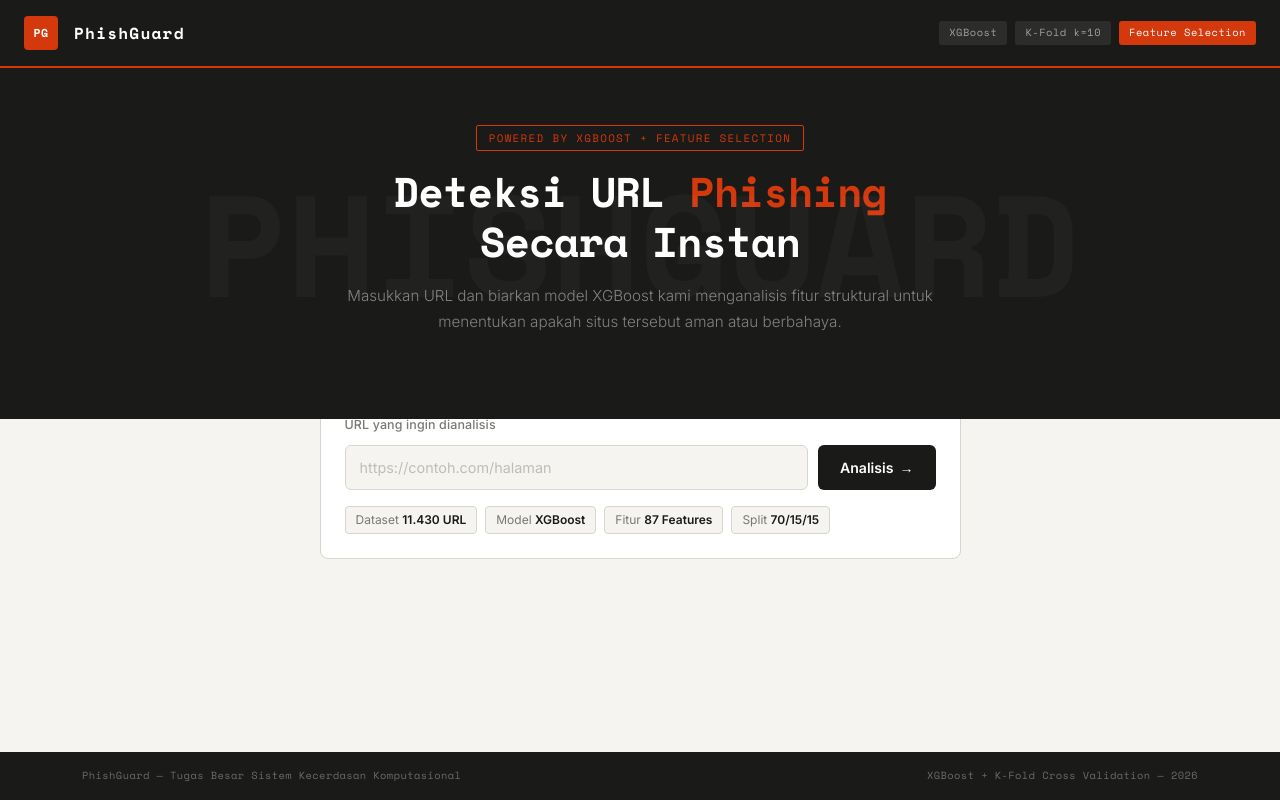
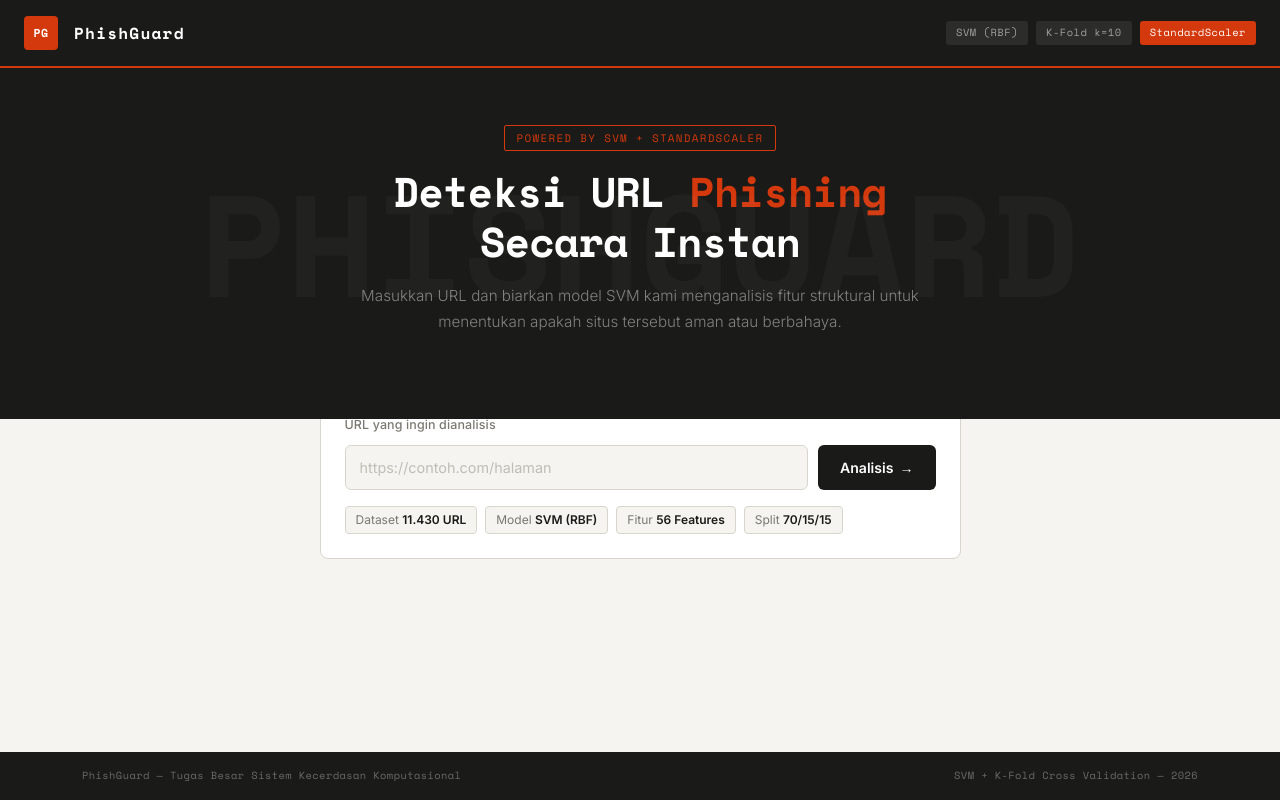
Before and after one commit to spnirma/Situs-Deteksi-Phising-dalam-URL---TUBES-SKC, a Flask app: page / in a window 1280 px wide. Run offline with Flask 3, Linux system fonts and the light colour scheme; parts of the project's set-up code (start-up, migrations or seed data) failed here and were passed over.

Commit message:
Fix false positive phishing: switch to SVM model, fix feature extraction bugs (https_token, nb_subdomains, length_words_raw, char_repeat), update all UI references from XGBoost to SVM

```diff
--- a/TUBES/TUBES/app.py
+++ b/TUBES/TUBES/app.py
@@ -1,6 +1,6 @@
 """
 GUI Deteksi Phishing Website - Flask Localhost
-Model  : XGBoost + Feature Selection + K-Fold CV
+Model  : SVM (RBF Kernel) + StandardScaler + K-Fold CV
 Jalankan: python app.py
 Buka    : http://127.0.0.1:5000
 """
@@ -61,7 +61,7 @@ def extract_features(url):
 
     # HTTP/HTTPS
     features['http_in_path']   = 1 if 'http' in path.lower() else 0
-    features['https_token']    = 1 if 'https' in hostname.lower() else 0
+    features['https_token']    = 0 if parsed.scheme == 'https' else 1
 
     # Rasio digit
     digits_url  = sum(c.isdigit() for c in full_url)
@@ -76,7 +76,7 @@ def extract_features(url):
     features['tld_in_subdomain']   = 0
     subdomain = hostname.replace('www.', '').split('.')[:-2]
     features['abnormal_subdomain'] = 1 if len(subdomain) > 1 else 0
-    features['nb_subdomains']      = len(hostname.split('.')) - 2 if hostname else 0
+    features['nb_subdomains']      = hostname.count('.') if hostname else 0
     features['prefix_suffix']      = 1 if '-' in hostname else 0
     features['random_domain']      = 0
     features['shortening_service'] = 1 if any(s in hostname for s in ['bit.ly', 'tinyurl', 'goo.gl', 't.co', 'ow.ly']) else 0
@@ -86,20 +86,20 @@ def extract_features(url):
     features['nb_redirection']          = url_no_protocol.count('//')
     features['nb_external_redirection'] = 0
 
-    # Statistik kata
-    words      = [w for w in re.split(r'[\W_]+', full_url) if w]
+    # Statistik kata — menggunakan \W+ split sesuai dataset
+    words_all  = [w for w in re.split(r'\W+', full_url) if w]
     words_host = [w for w in re.split(r'[\W_]+', hostname) if w]
     words_path = [w for w in re.split(r'[\W_]+', path) if w]
 
-    features['length_words_raw']   = len(words)
-    features['char_repeat']        = max((full_url.count(c) for c in set(full_url)), default=0)
-    features['shortest_words_raw'] = min((len(w) for w in words), default=0)
+    features['length_words_raw']   = max(len(words_all) - 2, 0)
+    features['char_repeat']        = max((hostname.count(c) for c in set(hostname)), default=0) if hostname else 0
+    features['shortest_words_raw'] = min((len(w) for w in words_all), default=0)
     features['shortest_word_host'] = min((len(w) for w in words_host), default=0)
     features['shortest_word_path'] = min((len(w) for w in words_path), default=0)
-    features['longest_words_raw']  = max((len(w) for w in words), default=0)
+    features['longest_words_raw']  = max((len(w) for w in words_all), default=0)
     features['longest_word_host']  = max((len(w) for w in words_host), default=0)
     features['longest_word_path']  = max((len(w) for w in words_path), default=0)
-    features['avg_words_raw']      = round(np.mean([len(w) for w in words]) if words else 0, 4)
+    features['avg_words_raw']      = round(np.mean([len(w) for w in words_all]) if words_all else 0, 4)
     features['avg_word_host']      = round(np.mean([len(w) for w in words_host]) if words_host else 0, 4)
     features['avg_word_path']      = round(np.mean([len(w) for w in words_path]) if words_path else 0, 4)
 
--- a/TUBES/TUBES/static/script.js
+++ b/TUBES/TUBES/static/script.js
@@ -24,8 +24,8 @@ async function checkURL() {
     document.getElementById('verdictLabel').textContent = isPhishing ? 'PHISHING' : 'LEGITIMATE';
     document.getElementById('urlDisplay').textContent   = data.url;
     document.getElementById('resultSub').textContent    = isPhishing
-      ? 'Model XGBoost mendeteksi pola mencurigakan pada URL ini. Hindari memasukkan data pribadi.'
-      : 'Model XGBoost tidak mendeteksi pola phishing. URL ini terlihat aman.';
+      ? 'Model SVM mendeteksi pola mencurigakan pada URL ini. Hindari memasukkan data pribadi.'
+      : 'Model SVM tidak mendeteksi pola phishing. URL ini terlihat aman.';
 
     document.getElementById('resultCard').classList.remove('d-none');
 
--- a/TUBES/TUBES/templates/index.html
+++ b/TUBES/TUBES/templates/index.html
@@ -17,9 +17,9 @@
       <span class="brand-name">PhishGuard</span>
     </div>
     <div class="d-flex gap-2 flex-wrap">
-      <span class="nav-pill">XGBoost</span>
+      <span class="nav-pill">SVM (RBF)</span>
       <span class="nav-pill">K-Fold k=10</span>
-      <span class="nav-pill accent">Feature Selection</span>
+      <span class="nav-pill accent">StandardScaler</span>
     </div>
   </nav>
 
@@ -28,9 +28,9 @@
     <div class="container">
       <div class="row justify-content-center text-center">
         <div class="col-lg-7">
-          <div class="hero-tag mb-3">Powered by XGBoost + Feature Selection</div>
+          <div class="hero-tag mb-3">Powered by SVM + StandardScaler</div>
           <h1 class="hero-title">Deteksi URL <span class="highlight">Phishing</span><br>Secara Instan</h1>
-          <p class="hero-sub mt-3">Masukkan URL dan biarkan model XGBoost kami menganalisis fitur struktural untuk menentukan apakah situs tersebut aman atau berbahaya.</p>
+          <p class="hero-sub mt-3">Masukkan URL dan biarkan model SVM kami menganalisis fitur struktural untuk menentukan apakah situs tersebut aman atau berbahaya.</p>
         </div>
       </div>
     </div>
@@ -53,8 +53,8 @@
             </div>
             <div class="d-flex gap-2 flex-wrap">
               <span class="stat-chip">Dataset <strong>11.430 URL</strong></span>
-              <span class="stat-chip">Model <strong>XGBoost</strong></span>
-              <span class="stat-chip">Fitur <strong>87 Features</strong></span>
+              <span class="stat-chip">Model <strong>SVM (RBF)</strong></span>
+              <span class="stat-chip">Fitur <strong>56 Features</strong></span>
               <span class="stat-chip">Split <strong>70/15/15</strong></span>
             </div>
           </div>
@@ -86,7 +86,7 @@
   <footer class="footer-bar">
     <div class="container d-flex justify-content-between align-items-center flex-wrap gap-2">
       <span>PhishGuard &mdash; Tugas Besar Sistem Kecerdasan Komputasional</span>
-      <span>XGBoost + K-Fold Cross Validation &mdash; 2026</span>
+      <span>SVM + K-Fold Cross Validation &mdash; 2026</span>
     </div>
   </footer>
 
```
